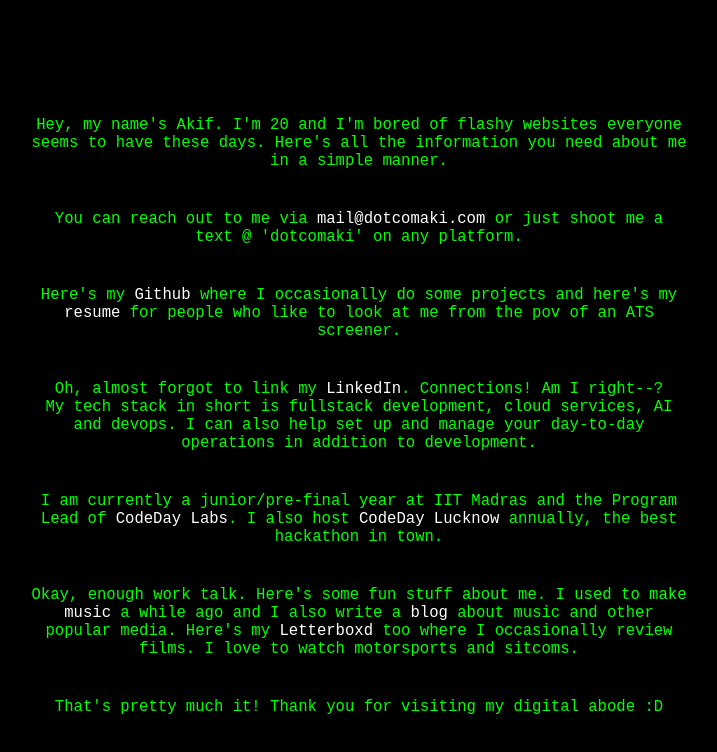
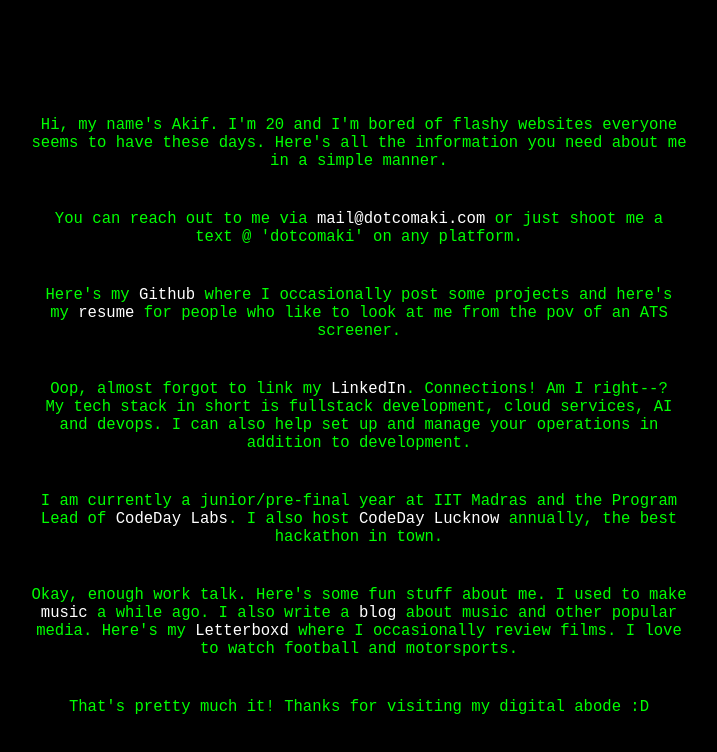
Before and after one commit to dotcomaki/dotcomaki.com, a plain HTML site: page index.html in a window 1280 px wide. Shown: the whole page, without its empty margins (281-998 px from the left). Drawn offline with Linux system fonts and the light colour scheme.

Commit message:
Update introduction text and fix typos

```diff
--- a/index.html
+++ b/index.html
@@ -32,25 +32,26 @@
     </style>
 </head>
 <body>
-    <p><span class="scramble">Hey, my name's Akif. I'm 20 and I'm bored of flashy websites everyone seems to have these days. Here's all the information you need about me in a simple manner.</span></p>
+    <p><span class="scramble">Hi, my name's Akif. I'm 20 and I'm bored of flashy websites everyone seems to have these days. Here's all the information you need about me in a simple manner.</span></p>
 
     <p><span class="scramble">You can reach out to me via <a href="mailto:dotcomakif@gmail.com" target="_blank">mail@dotcomaki.com</a> or just shoot me a text @ 'dotcomaki' on any platform.</span></p>
 
-    <p><span class="scramble">Here's my <a href="http://github.com/dotcomaki" target="_blank">Github</a> where I occasionally do some projects and
+    <p><span class="scramble">Here's my <a href="http://github.com/dotcomaki" target="_blank">Github</a> where I occasionally post some projects and
       here's my <a href="profile.pdf" target="_blank">resume</a> for people who like to look at me from the pov of an ATS screener.</span></p>
 
-    <p><span class="scramble">Oh, almost forgot to link my <a href="http://linkedin.com/in/dotcomaki/" target="_blank">LinkedIn</a>. Connections! Am I right--?<br>
-      My tech stack in short is fullstack development, cloud services, AI and devops. I can also help set up and manage your day-to-day operations in addition to development.</span></p>
+    <p><span class="scramble">Oop, almost forgot to link my <a href="http://linkedin.com/in/dotcomaki/" target="_blank">LinkedIn</a>. Connections! Am I right--?<br>
+      My tech stack in short is fullstack development, cloud services, AI and devops. I can also help set up and manage your operations in addition to development.</span></p>
 
     <p><span class="scramble">I am currently a junior/pre-final year at IIT Madras and the Program Lead of <a href="https://labs.codeday.org" target="_blank">CodeDay Labs</a>.
       I also host <a href="http://instagram.com/codeday_lucknow" target="_blank">CodeDay Lucknow</a> annually, the best hackathon in town.</span></p>
 
     <p><span class="scramble">Okay, enough work talk. Here's some fun stuff about me.
-      I used to make <a href="https://open.spotify.com/artist/0I5glCgpgTjz3bmINHyo7k?si=8kxOAZkHQRaqCvIb5mmSOQ" target="_blank">music</a> a while ago
-      and I also write a <a href="http://dotcomaki.substack.com" target="_blank">blog</a> about music and other popular media.
-        Here's my <a href="http://letterboxd.com/dotcomaki/" target="_blank">Letterboxd</a> too where I occasionally review films. I love to watch motorsports and sitcoms.</span></p>
+      I used to make <a href="https://open.spotify.com/artist/0I5glCgpgTjz3bmINHyo7k?si=8kxOAZkHQRaqCvIb5mmSOQ" target="_blank">music</a> a while ago.
+        I also write a <a href="http://dotcomaki.substack.com" target="_blank">blog</a> about music and other popular media.
+        Here's my <a href="http://letterboxd.com/dotcomaki/" target="_blank">Letterboxd</a> where I occasionally review films. I love to watch football and motorsports.</span></p>
 
-    <p><span class="scramble">That's pretty much it! Thank you for visiting my digital abode :D</span></p>
+    <p><span class="scramble">That's pretty much it! Thanks for visiting my digital abode :D</span></p>
+
   <script>
     (function(){
       const CHARSET = 'ABCDEFGHIJKLMNOPQRSTUVWXYZabcdefghijklmnopqrstuvwxyz0123456789';
```
